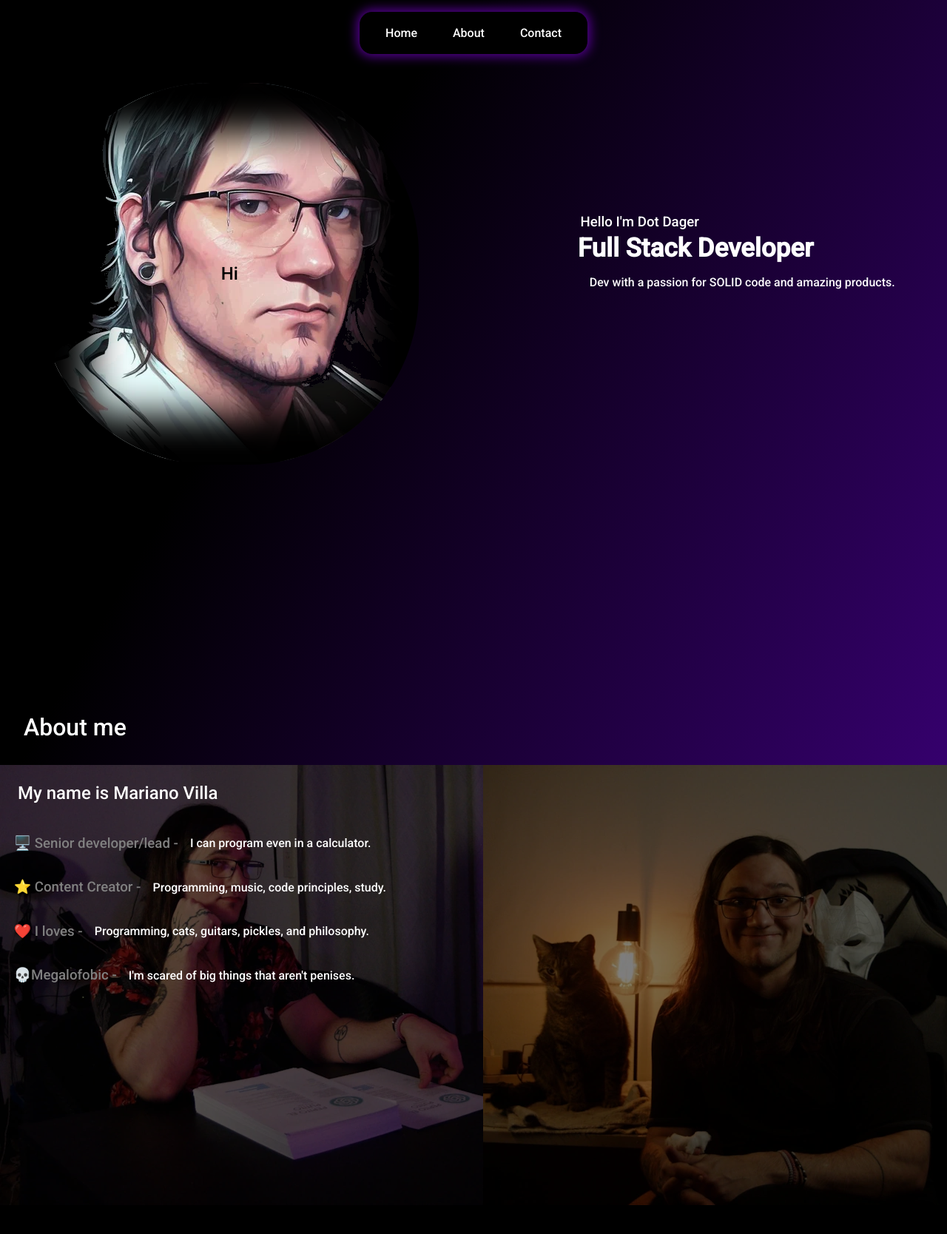
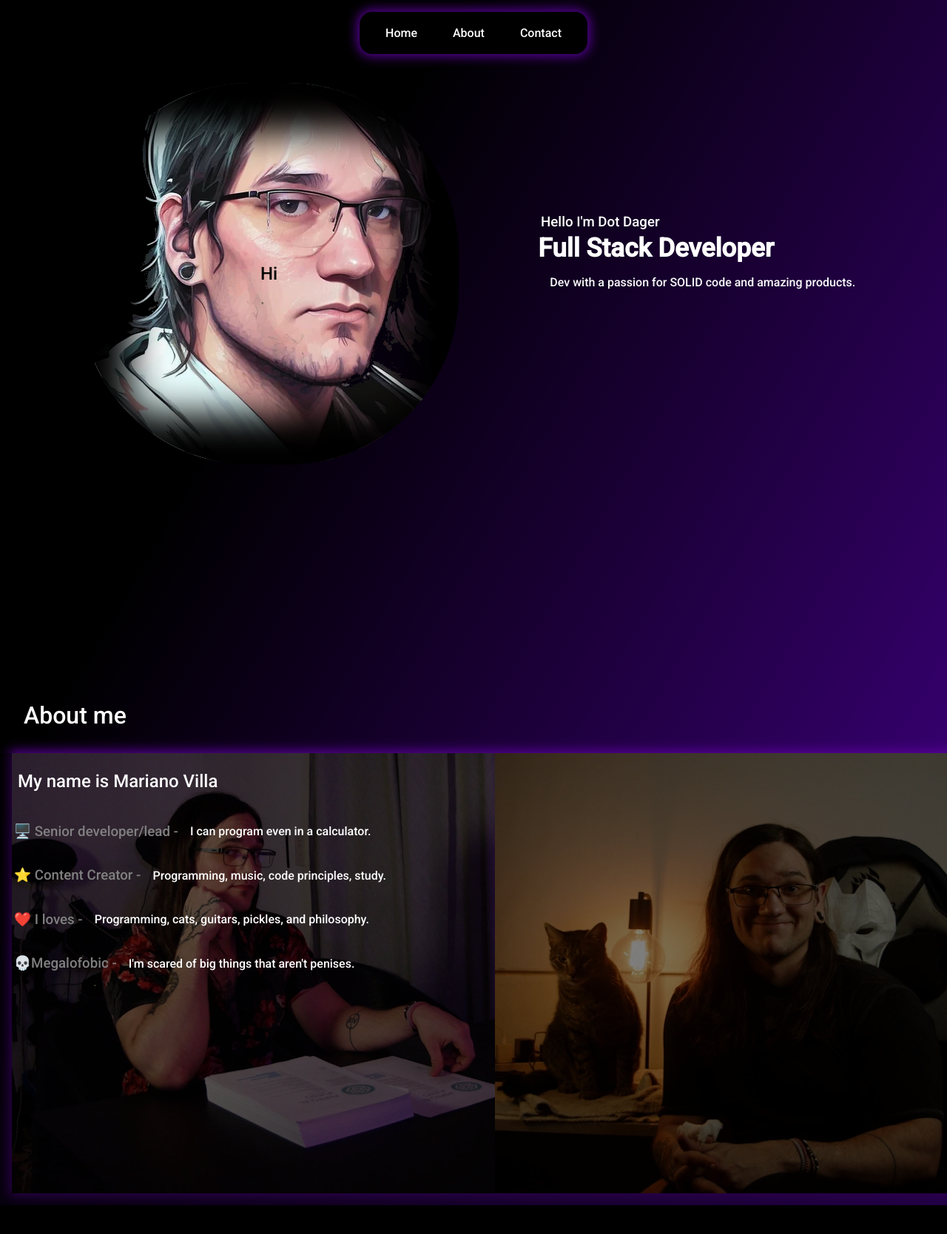
Before and after one commit to francot77/dotportfolio, a React (Create React App) app: page / in a window 1280 px wide. Shown: the top 1668 px of the page at 74% size. Built offline with nearby package versions, Linux system fonts and the light colour scheme.

Commit message:
fixes minor changes

```diff
--- a/src/App.css
+++ b/src/App.css
@@ -16,9 +16,9 @@ header{
  display: flex;
  align-items: center;
  justify-content: space-evenly;
- gap: 10em;
+
  color: white;
- margin-bottom: 17em;
+ margin-bottom: 16em;
  margin-top: 3em;
 }
 .container{
@@ -34,6 +34,12 @@ header{
   }
   .aboutme h1{
     padding-top: 2em;
+  }
+  #aimg1{
+    display: none;
+  }
+  #aimg2{
+    display: none;
   }
 
   header{
@@ -101,6 +107,7 @@ border-radius: 17px;
   background: transparent;
   overflow: hidden;
   margin-top: 3em;
+
 }
 .overlay{
   position: absolute;
@@ -132,6 +139,9 @@ border-radius: 17px;
   flex-direction: row;
   align-items: center;
 }
+.inlineabouttext p{
+  text-wrap: wrap;
+}
 .text-overlay{
   position: absolute;
   width: 100%;
@@ -142,6 +152,8 @@ border-radius: 17px;
 
 .imgs{
   width: 100%;
+  box-shadow: 0px 0px 15px 3px #5A009B;
+  margin: 1em;
    display: flex;
   flex-direction: row;
 
--- a/src/components/aboutme.jsx
+++ b/src/components/aboutme.jsx
@@ -19,8 +19,9 @@ function AboutMe(){
           </div>
           </div>
           <div className='imgs'>
-          <img src='./dagersito.webp' className='aboutimg'/>
-          <img src='./dagersito1.webp' className='aboutimg'/>
+          <img src='./dagersito.webp' className='aboutimg' id="aimg"/>
+          <img src='./dagersito1.webp' className='aboutimg'id="aimg1"/>
+          <img src='./dagersito2.webp' className='aboutimg'id="aimg2"/>
           </div>
         </div>
 }
```
Also changed, not shown: public/dagersito2.webp (added).
